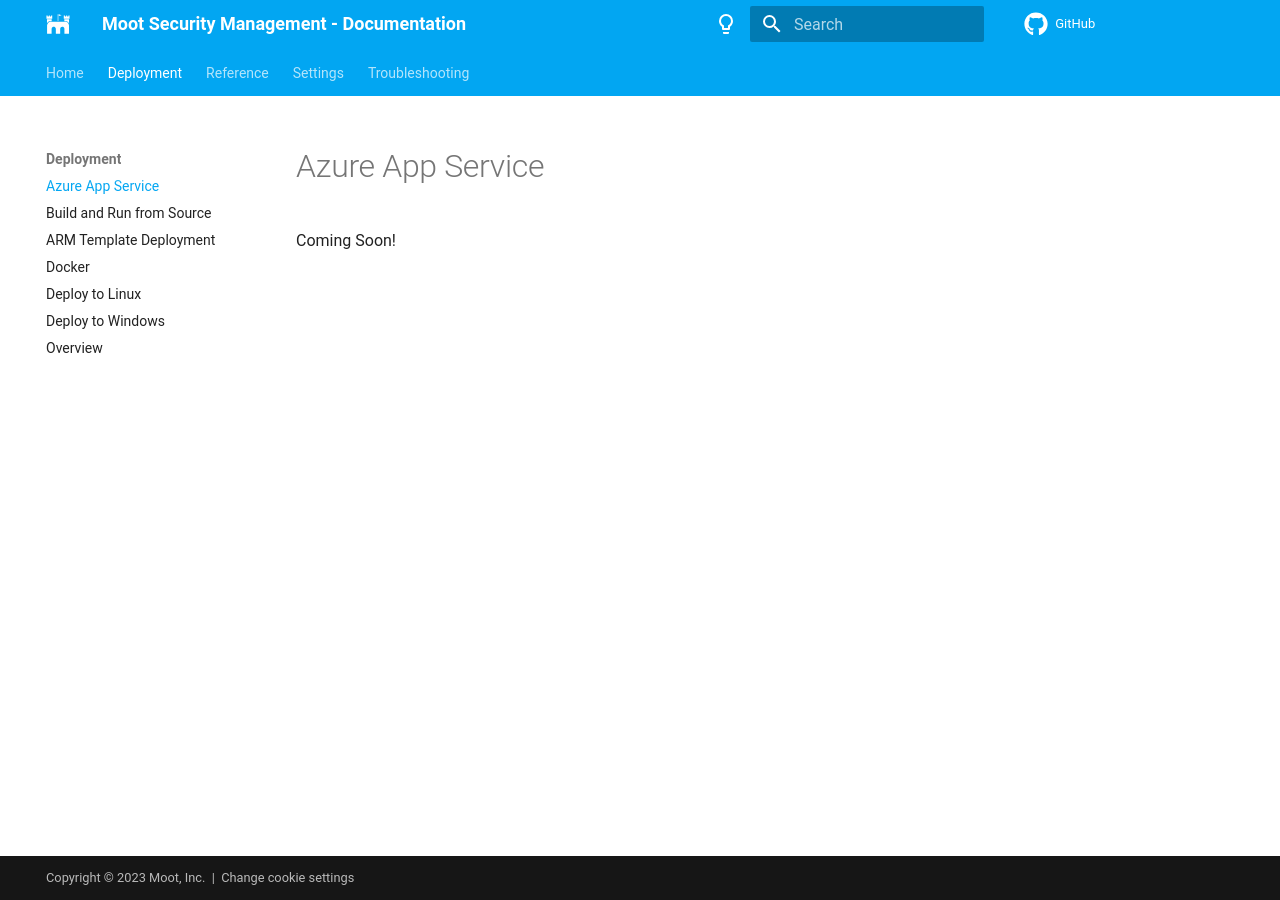
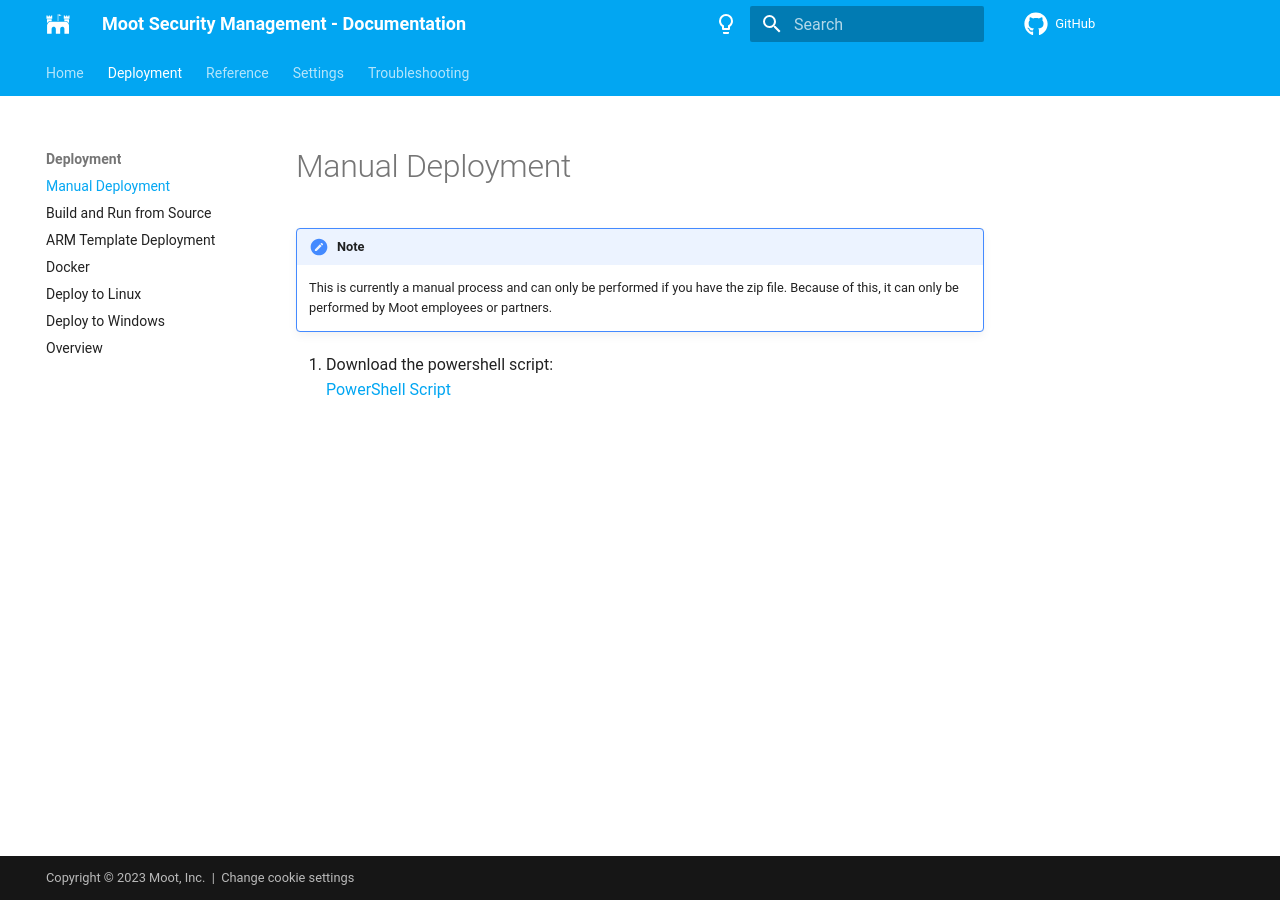
Before and after one commit to Software-Hardware-Integration-Lab/Documentation, an MkDocs documentation site: the page built from docs/Deployment/Azure-App-Service.md, in a window 1280 px wide. Built offline with MkDocs 1.6.1 and Material for MkDocs 9.7.7, drawn with Linux system fonts in a browser that asks for light colours; comment, search, counter and statistics services are not loaded.

Commit message:
Migrate PowerShell Script
Move the deployment PowerShell script from the deployment repo to the docs repo.

```diff
--- a/docs/Deployment/Azure-App-Service.md
+++ b/docs/Deployment/Azure-App-Service.md
@@ -1 +1,8 @@
-Coming Soon!
+# Manual Deployment
+
+!!! note
+
+    This is currently a manual process and can only be performed if you have the zip file. Because of this, it can only be performed by Moot employees or partners.
+
+1. Download the powershell script:
+[PowerShell Script](Scripts/Install-PSM.ps1)
```
Also changed, not shown: 1 other file.
